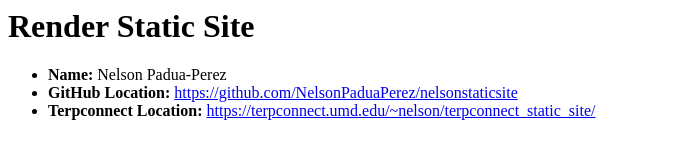
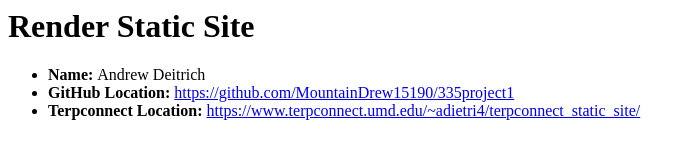
Before and after one commit to MountainDrew15190/335project1, a plain HTML site: page index.html in a window 1280 px wide. Shown: the whole page, without its empty margins (0-696 px from the left). Drawn offline with Linux system fonts and the light colour scheme.

Commit message:
Update index.html

```diff
--- a/index.html
+++ b/index.html
@@ -313,9 +313,9 @@
 <body>
   <h1>Render Static Site</h1>
   <ul>
-		  <li><strong>Name: </strong>Nelson Padua-Perez</li>
-		  <li><strong>GitHub Location: </strong><a href="https://github.com/NelsonPaduaPerez/nelsonstaticsite">https://github.com/NelsonPaduaPerez/nelsonstaticsite</a></li>
-		  <li><strong>Terpconnect Location: </strong><a href="https://terpconnect.umd.edu/~nelson/terpconnect_static_site/">https://terpconnect.umd.edu/~nelson/terpconnect_static_site/</a></li>
+		  <li><strong>Name: </strong>Andrew Deitrich</li>
+		  <li><strong>GitHub Location: </strong><a href="https://github.com/MountainDrew15190/335project1">https://github.com/MountainDrew15190/335project1</a></li>
+		  <li><strong>Terpconnect Location: </strong><a href="https://www.terpconnect.umd.edu/~adietri4/terpconnect_static_site//">https://www.terpconnect.umd.edu/~adietri4/terpconnect_static_site/</a></li>
   </ul>
 
 
```
